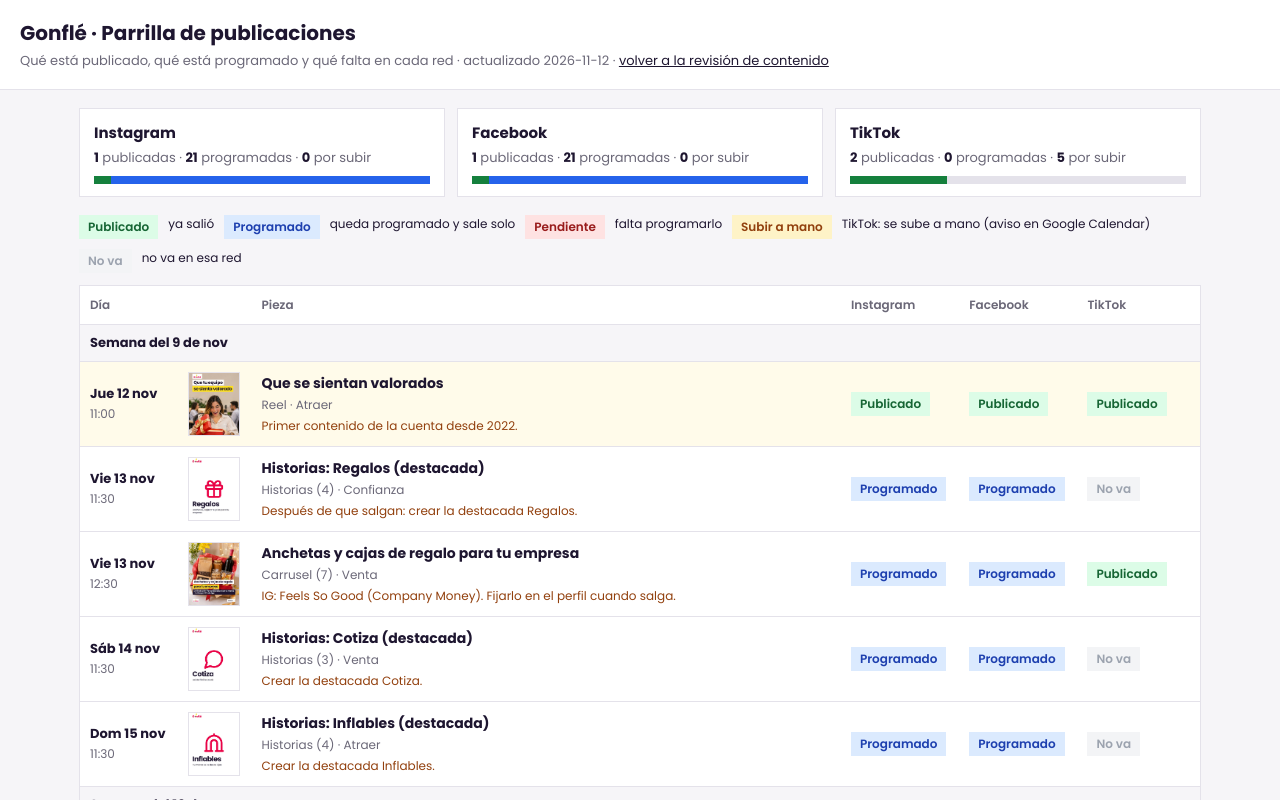
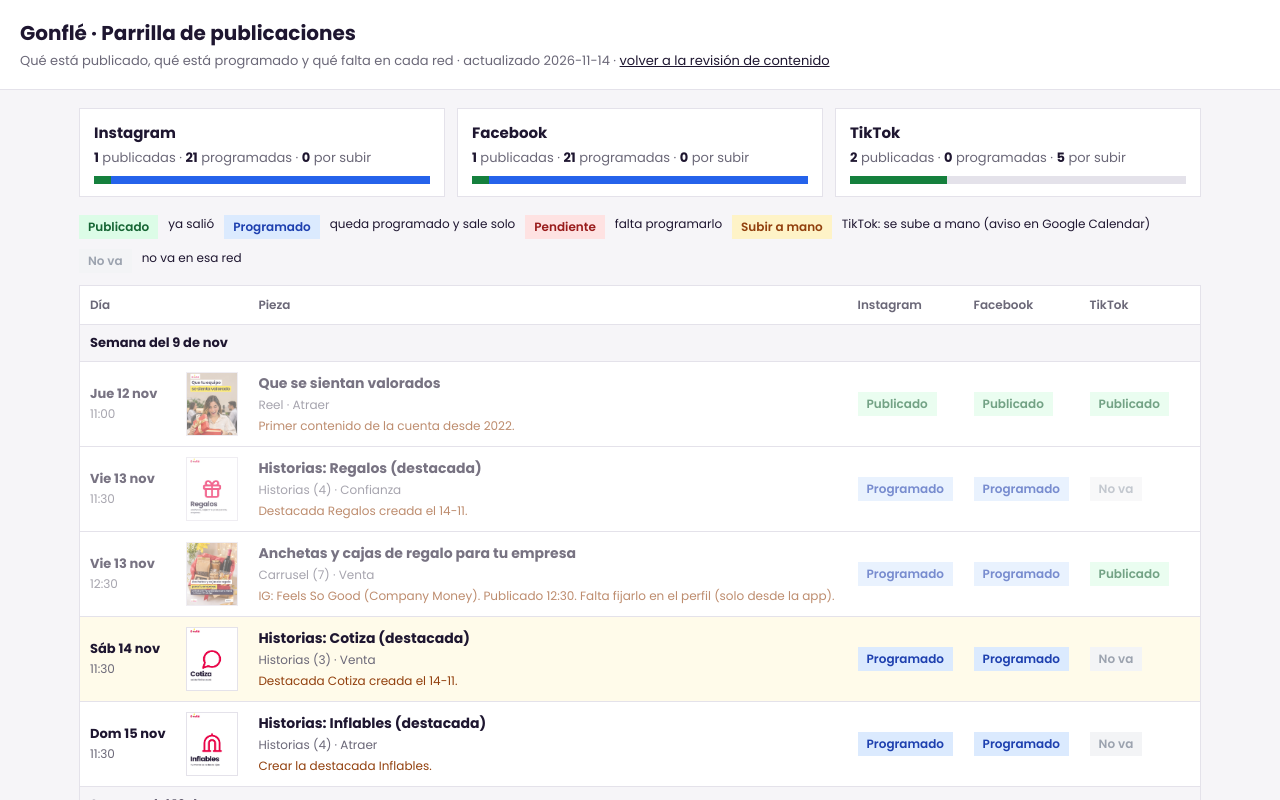
Before and after one commit to centrisdata-lab/gonfle-contenido, a plain HTML site: page parrilla.html in a window 1280 px wide. Shown: the top 800 px of the page. Drawn offline with Linux system fonts and the light colour scheme.

Commit message:
Parrilla: destacadas Regalos y Cotiza creadas
Co-Authored-By: Claude Opus 5.5 <noreply@anthropic.com>

```diff
--- a/parrilla.html
+++ b/parrilla.html
@@ -20,27 +20,27 @@ tr.sem td{background:var(--fondo);font-weight:700;font-size:13px;padding:8px 10p
 .enero{background:#fff;border:1px solid var(--linea);padding:14px;margin-top:18px;font-size:14px}.enero h3{margin:0 0 6px;font-size:15px}
 @media(max-width:700px){td.m{display:none}th:nth-child(2){display:none}td,th{padding:8px 6px}.e{font-size:11px;padding:2px 6px}}
 </style></head><body>
-<header><h1>Gonflé · Parrilla de publicaciones</h1><p>Qué está publicado, qué está programado y qué falta en cada red · actualizado 2026-11-12 · <a href="./">volver a la revisión de contenido</a></p></header>
+<header><h1>Gonflé · Parrilla de publicaciones</h1><p>Qué está publicado, qué está programado y qué falta en cada red · actualizado 2026-11-14 · <a href="./">volver a la revisión de contenido</a></p></header>
 <main>
 <div class="resumen"><div class="res"><h3>Instagram</h3><p><b>1</b> publicadas · <b>21</b> programadas · <b>0</b> por subir</p><div class="barra"><i style="width:5%" class="pub"></i><i style="width:95%" class="prog"></i></div></div><div class="res"><h3>Facebook</h3><p><b>1</b> publicadas · <b>21</b> programadas · <b>0</b> por subir</p><div class="barra"><i style="width:5%" class="pub"></i><i style="width:95%" class="prog"></i></div></div><div class="res"><h3>TikTok</h3><p><b>2</b> publicadas · <b>0</b> programadas · <b>5</b> por subir</p><div class="barra"><i style="width:29%" class="pub"></i><i style="width:0%" class="prog"></i></div></div></div>
 <div class="ley"><span class="e pub">Publicado</span> ya salió <span class="e prog">Programado</span> queda programado y sale solo <span class="e pend">Pendiente</span> falta programarlo <span class="e rec">Subir a mano</span> TikTok: se sube a mano (aviso en Google Calendar) <span class="e no">No va</span> no va en esa red</div>
 <table><tr><th>Día</th><th></th><th>Pieza</th><th>Instagram</th><th>Facebook</th><th>TikTok</th></tr>
-<tr class="sem"><td colspan="7">Semana del 9 de nov</td></tr><tr class="hoy">
+<tr class="sem"><td colspan="7">Semana del 9 de nov</td></tr><tr class="pasado">
 <td class="f"><b>Jue 12 nov</b><br><span>11:00</span></td>
 <td class="m"><img src="portadas-reels/portada-reel-valorados.jpg" alt="" loading="lazy"></td>
 <td><b>Que se sientan valorados</b><br><span class="t">Reel · Atraer</span><br><span class="n">Primer contenido de la cuenta desde 2022.</span></td>
-<td><span class="e pub">Publicado</span></td><td><span class="e pub">Publicado</span></td><td><span class="e pub">Publicado</span></td></tr><tr class="">
+<td><span class="e pub">Publicado</span></td><td><span class="e pub">Publicado</span></td><td><span class="e pub">Publicado</span></td></tr><tr class="pasado">
 <td class="f"><b>Vie 13 nov</b><br><span>11:30</span></td>
 <td class="m"><img src="historias/1-regalos-0-portada.jpg" alt="" loading="lazy"></td>
-<td><b>Historias: Regalos (destacada)</b><br><span class="t">Historias (4) · Confianza</span><br><span class="n">Después de que salgan: crear la destacada Regalos.</span></td>
-<td><span class="e prog">Programado</span></td><td><span class="e prog">Programado</span></td><td><span class="e no">No va</span></td></tr><tr class="">
+<td><b>Historias: Regalos (destacada)</b><br><span class="t">Historias (4) · Confianza</span><br><span class="n">Destacada Regalos creada el 14-11.</span></td>
+<td><span class="e prog">Programado</span></td><td><span class="e prog">Programado</span></td><td><span class="e no">No va</span></td></tr><tr class="pasado">
 <td class="f"><b>Vie 13 nov</b><br><span>12:30</span></td>
 <td class="m"><img src="carruseles/cc-venta-01.jpg" alt="" loading="lazy"></td>
-<td><b>Anchetas y cajas de regalo para tu empresa</b><br><span class="t">Carrusel (7) · Venta</span><br><span class="n">IG: Feels So Good (Company Money). Fijarlo en el perfil cuando salga.</span></td>
-<td><span class="e prog">Programado</span></td><td><span class="e prog">Programado</span></td><td><span class="e pub">Publicado</span></td></tr><tr class="">
+<td><b>Anchetas y cajas de regalo para tu empresa</b><br><span class="t">Carrusel (7) · Venta</span><br><span class="n">IG: Feels So Good (Company Money). Publicado 12:30. Falta fijarlo en el perfil (solo desde la app).</span></td>
+<td><span class="e prog">Programado</span></td><td><span class="e prog">Programado</span></td><td><span class="e pub">Publicado</span></td></tr><tr class="hoy">
 <td class="f"><b>Sáb 14 nov</b><br><span>11:30</span></td>
 <td class="m"><img src="historias/5-cotiza-0-portada.jpg" alt="" loading="lazy"></td>
-<td><b>Historias: Cotiza (destacada)</b><br><span class="t">Historias (3) · Venta</span><br><span class="n">Crear la destacada Cotiza.</span></td>
+<td><b>Historias: Cotiza (destacada)</b><br><span class="t">Historias (3) · Venta</span><br><span class="n">Destacada Cotiza creada el 14-11.</span></td>
 <td><span class="e prog">Programado</span></td><td><span class="e prog">Programado</span></td><td><span class="e no">No va</span></td></tr><tr class="">
 <td class="f"><b>Dom 15 nov</b><br><span>11:30</span></td>
 <td class="m"><img src="historias/3-inflables-0-portada.jpg" alt="" loading="lazy"></td>
```
